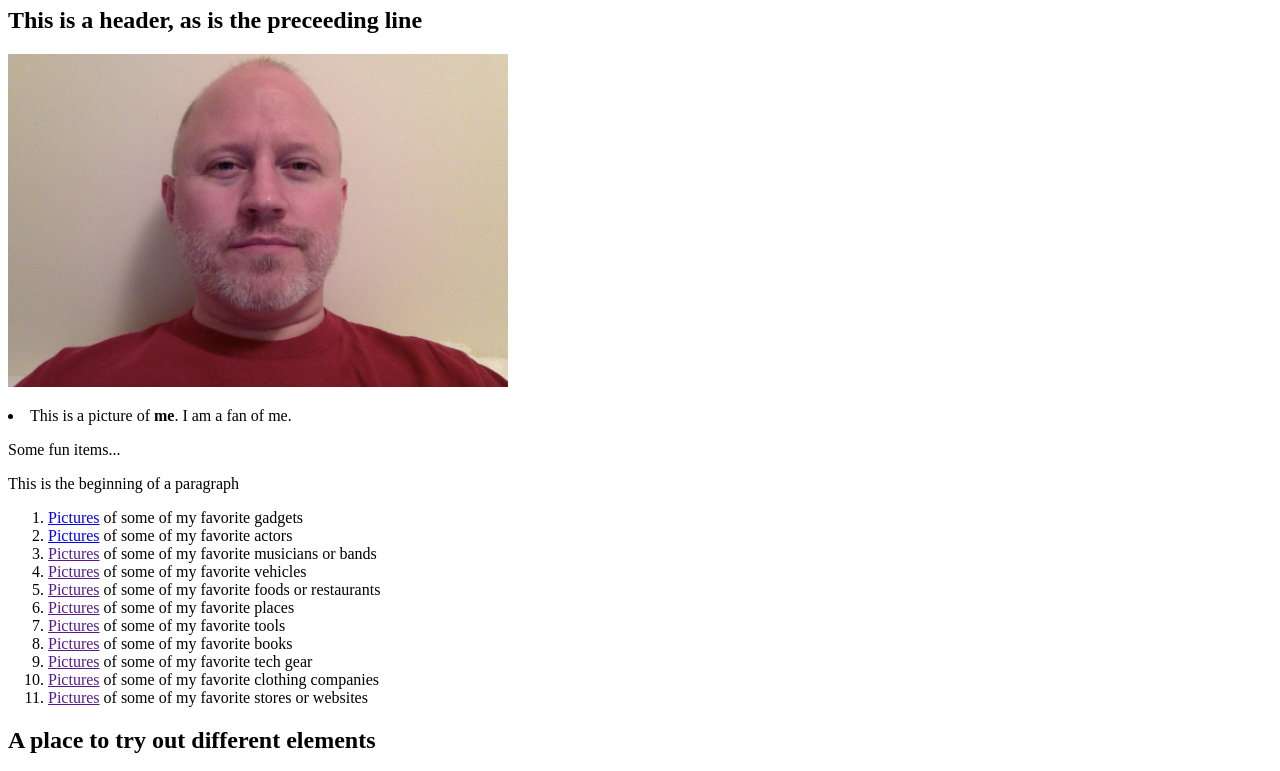
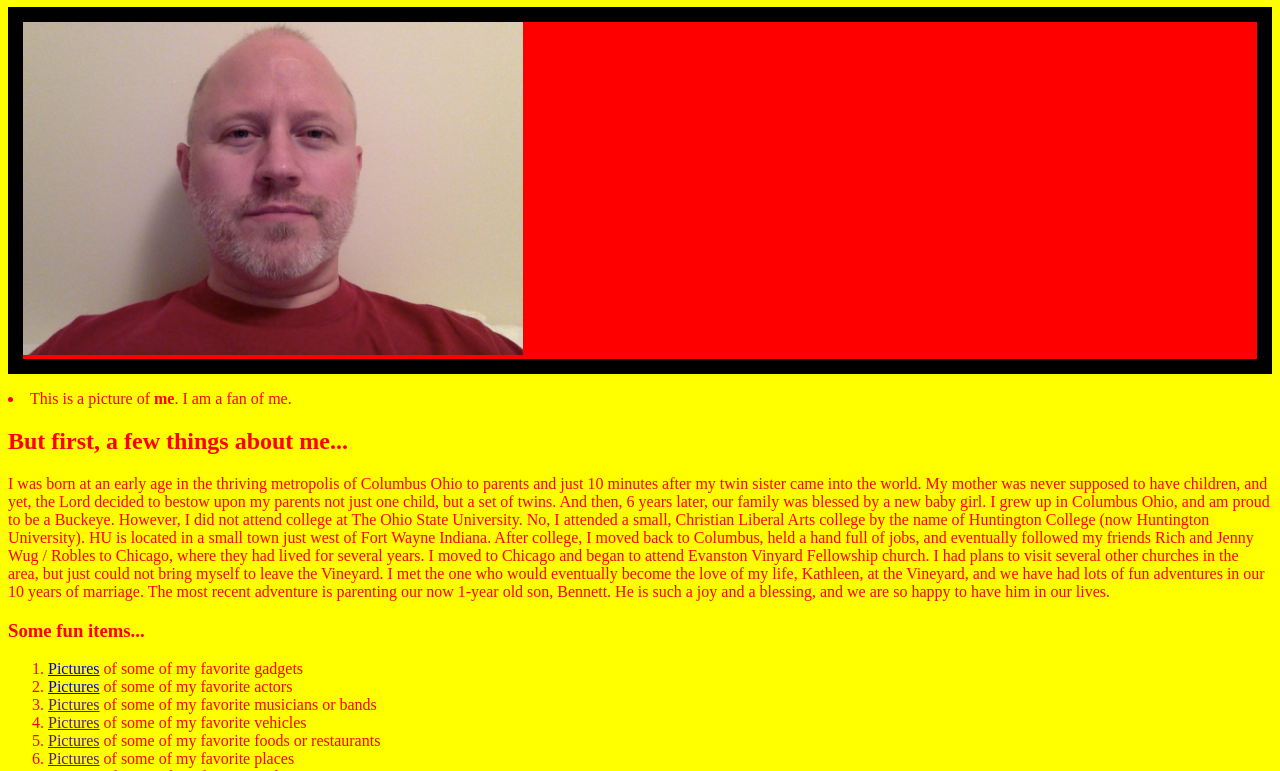
Before and after one commit to codemadbrad/codemadbrad.github.io, a plain HTML site: page index.html in a window 1280 px wide. Shown: the part 73-844 px from the top of the page. Drawn offline with Linux system fonts and the light colour scheme.

Commit message:
Playing with CSS

```diff
--- /dev/null
+++ b/css1.css
@@ -0,0 +1,6 @@
+
+h1{color:gray;}
+
+p{background-color: red;border: 15px solid black;}
+
+body{background-color:yellow;color:red;}
--- a/index.html
+++ b/index.html
@@ -1,17 +1,23 @@
 <!DOCTYPE html>
 <html>
+
+<head><link rel="stylesheet" href="css1.css" type="text/css" media="screen">
+</head>
+
+<title>Brad's Page of Awesome Things</title>
+
 <h1>A Few Of My Favorite Things</h1>
-
-<h2>This is a header, as is the preceeding line</h2>
 
 <p>
       <img src="brad.jpg" width="500">
-      <li>This is a picture of <strong>me</strong>.  I am a fan of me.</li><p>
+      <li>This is a picture of <strong>me</strong>.  I am a fan of me.</li>
 
+<h2>But first, a few things about me...</h2>
 
-<p>Some fun items...</p>
+<body>I was born at an early age in the thriving metropolis of Columbus Ohio to parents and just 10 minutes after my twin sister came into the world.  My mother was never supposed to have children, and yet, the Lord decided to bestow upon my parents not just one child, but a set of twins.  And then, 6 years later, our family was blessed by a new baby girl.
+I grew up in Columbus Ohio, and am proud to be a Buckeye.  However, I did not attend college at The Ohio State University.  No, I attended a small, Christian Liberal Arts college by the name of Huntington College (now Huntington University).  HU is located in a small town just west of Fort Wayne Indiana.  After college, I moved back to Columbus, held a hand full of jobs, and eventually followed my friends Rich and Jenny Wug / Robles to Chicago, where they had lived for several years.  I moved to Chicago and began to attend Evanston Vinyard Fellowship church.  I had plans to visit several other churches in the area, but just could not bring myself to leave the Vineyard.  I met the one who would eventually become the love of my life, Kathleen, at the Vineyard, and we have had lots of fun adventures in our 10 years of marriage.  The most recent adventure is parenting our now 1-year old son, Bennett.  He is such a joy and a blessing, and we are so happy to have him in our lives.
 
-<p>This is the beginning of a paragraph</p>
+<h3>Some fun items...</h3>
 
 <ol>
   <li><a href="gadgets.html">Pictures</a> of some of my favorite gadgets</li>
@@ -37,8 +43,6 @@
   <li><a href="">Pictures</a> of some of my favorite stores or websites</li>
 </ol>
 
-<h2>A place to try out different elements</h2>
-
 <ul>
   <li>Toys</li>
   <li>Music</li>
```
